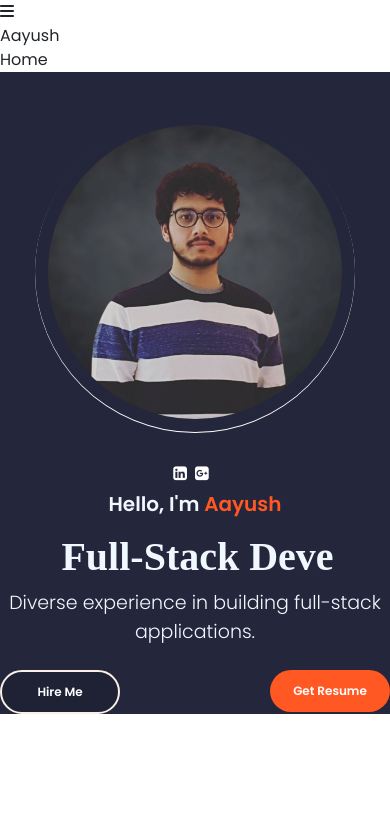
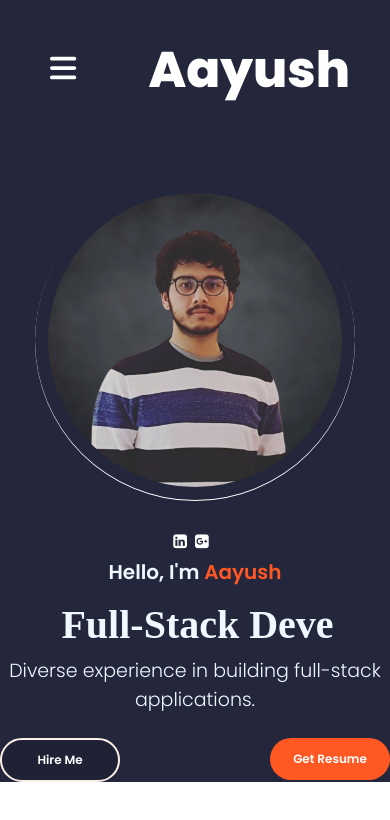
Before and after one commit to thisisaayush/Front-End-Portfolio-Project, a React (Create React App) app: page / in a window 390 px wide. Shown: the top 820 px of the page. Built offline with nearby package versions, Linux system fonts and the light colour scheme; a web font is replaced by a local one.

Commit message:
worked on css properties- header.css

```diff
--- a/src/PortfolioContainer/Home/Footer/Footer.js
+++ b/src/PortfolioContainer/Home/Footer/Footer.js
@@ -2,13 +2,12 @@
 import './Footer.css'
 
 export default function Footer() {
-    return (
-        <div className='footer-container'>
-            <div className='footer-parent'>
-                <img
-                    src={ require ("../../../assests/Home/shape-bg.png").default }
-                    alt='not internet connection'/>
-            </div>
-        </div>
-    )
+    // return (
+    //     // <div className='footer-container'>
+    //     //     <div className='footer-parent'>
+    //     //         <img src={ require('../../../assests/Home/bg.jpg') } alt="Footer Background" />
+    //     //     </div>
+    //     // </div>
+
+    // )
 }
--- a/src/PortfolioContainer/Home/Header/Header.css
+++ b/src/PortfolioContainer/Home/Header/Header.css
@@ -0,0 +1,104 @@
+.header-container {
+    display: flex;
+    justify-content: center;
+    height: 140px;
+    color: var(--white);
+    background-image: url('../../../assests/Home/bg.jpg');
+}
+
+.header-parent {
+    display: flex;
+    align-items: center;
+    justify-content: space-between;
+    height: 100%;
+    width: 70%;
+    color: var(--white);
+}
+
+.header-logo {
+    font-size: 50px;
+    font-family: "Poppins ExtraBold";
+    color: var(--white);
+}
+
+.header-options {
+    display: flex;
+    align-items: center;
+}
+
+.header-option {
+    font-size: 16px;
+    cursor: pointer;
+    font-weight: 600;
+}
+
+.header-hamburger {
+    display: none;
+    color: var(--white);
+}
+
+.header-option-seperator {
+    margin: 0 50px 0 0;
+    color: var(--white);
+}
+
+.selected-header-option {
+    color: #ff5823;
+}
+
+@media only screen and (max-width: 1110px) {
+    .header-parent {
+        width: 80%;
+    }
+}
+
+@media only screen and (max-width: 970px) {
+    .header-hamburger {
+        display: block;
+    }
+
+    .header-parent {
+        width: 100%;
+        padding: 0 40px;
+        position: relative;
+    }
+
+    .header-options {
+        display: flex;
+        flex-direction: column;
+        position: absolute;
+        left: -100%;
+        top: 0px;
+        height: 100vh;
+        width: 100%;
+        justify-content: space-around;
+        background-color: #1f2235;
+        z-index: 1000;
+        opacity: 0.8;
+        transition: all 0.8s ease-out;
+    }
+
+    .header-option-seperator {
+        margin: 0;
+    }
+
+    .selected-header-option {
+        color: var(--white);
+    }
+
+    .header-option {
+        color: var(--white);
+    }
+
+    .header-hamburger-bars {
+        font-size: 30px;
+        cursor: pointer;
+        margin: 0px 10px;
+        color: var(--white);
+    }
+
+    .show-hamburger-options {
+        left: 0;
+        opacity: 1;
+    }
+}
--- a/src/PortfolioContainer/Home/Header/Header.js
+++ b/src/PortfolioContainer/Home/Header/Header.js
@@ -11,11 +11,11 @@
 
     const updatedCurrentScreen = (currentScreen) => {
         if (!currentScreen || !currentScreen.screenInView) {
-            // Add some logic here if needed
+            return;
         }
         let screenIndex = GET_SCREEN_INDEX(currentScreen.screenInView);
         if (screenIndex < 0) {
-            // Add some logic here if needed
+            return;
         }
     };
     let currentScreenSubscription = ScrollService.currentScreenBroadCaster.subscribe(updatedCurrentScreen);
@@ -33,7 +33,7 @@
     const getHeaderOptionsClass = (index) => {
         let classes = "header-option";
         if (index < TOTAL_SCREENS.length - 1) {
-            classes += " header-option-separator"; // Added a space before "header-option-separator"
+            classes += "header-option-separator";
         }
 
         if (selectedScreen === index) {
@@ -45,7 +45,6 @@
     const switchScreen = (index, screen) => {
         let screenComponent = document.getElementById(screen.screen_name);
         if (!screenComponent) {
-            // Add some logic here if needed
             return;
         }
 
@@ -56,7 +55,8 @@
 
     return (
         <div>
-            <div className='header-option' onClick={() => setShowHeaderOptions(!showHeaderOptions)}>
+            <div className='header-container'
+                 onClick={() => setShowHeaderOptions(!showHeaderOptions)}>
                 <div className='header-parent'>
                     <div className='header-hamburger' onClick={() => setShowHeaderOptions(!showHeaderOptions)}>
                         <FontAwesomeIcon className='header-hamburger-bars' icon={faBars} />
--- a/src/PortfolioContainer/Home/Home.js
+++ b/src/PortfolioContainer/Home/Home.js
@@ -9,7 +9,7 @@
         <div className='home-containter'>
             <Header></Header>
             <Profile></Profile>
-            {/* <Footer></Footer> */}
+            <Footer></Footer>
         </div>
     );
 }
```
